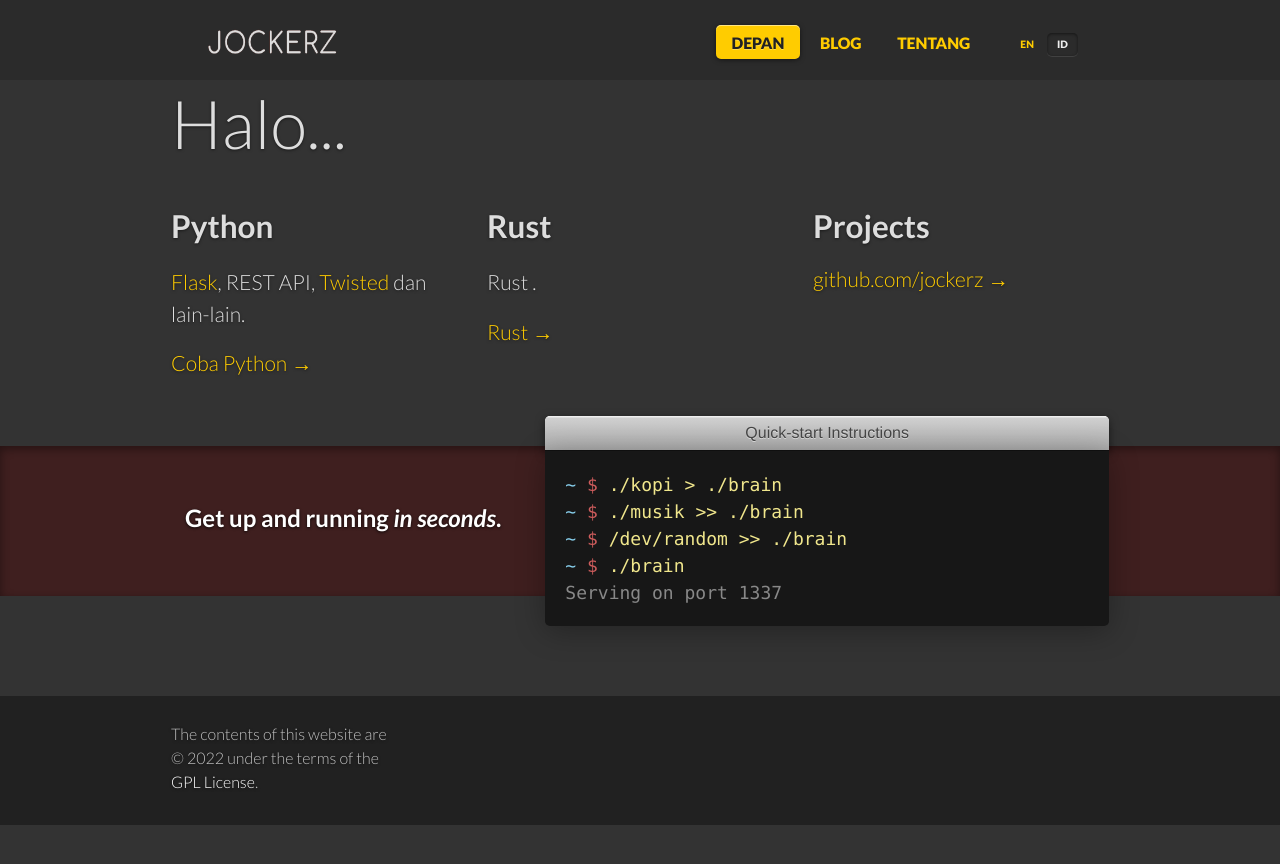
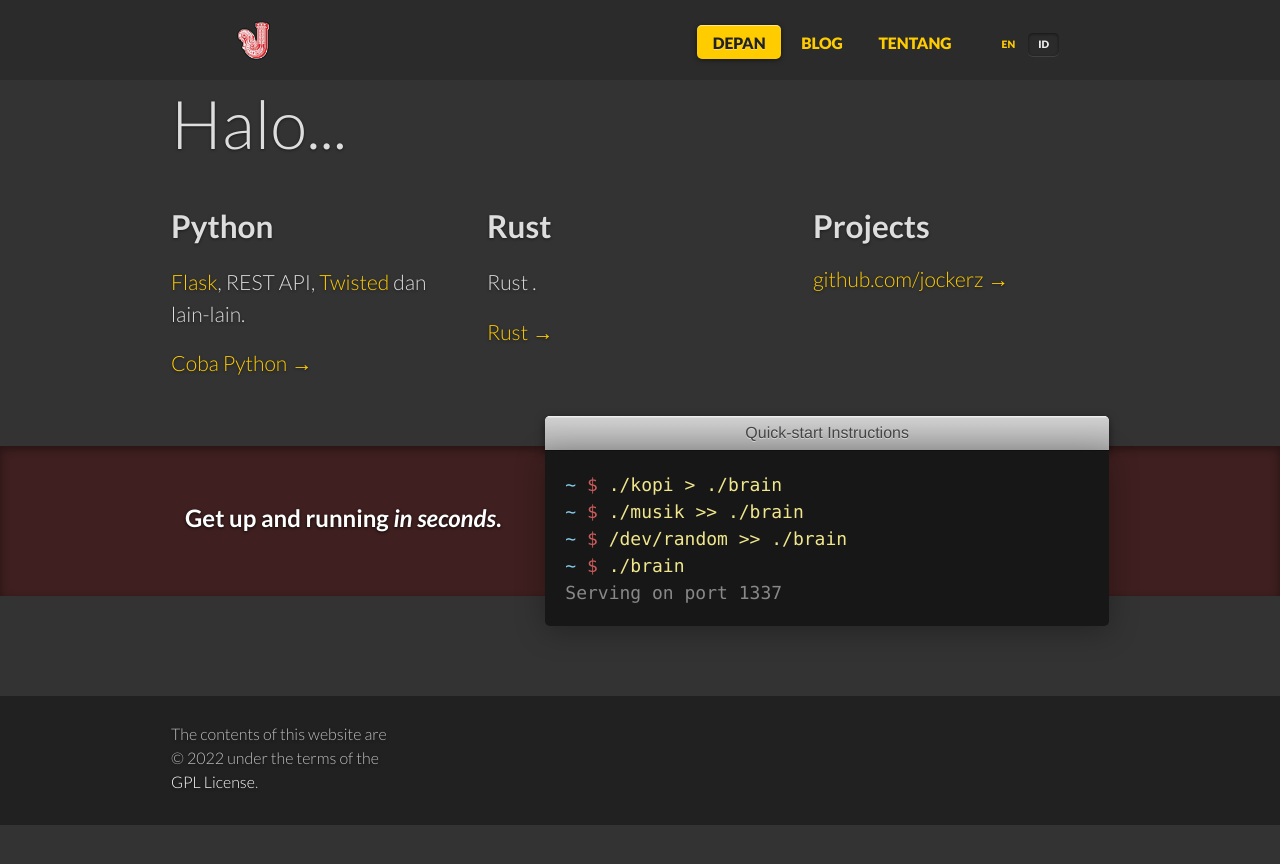
Before and after one commit to jockerz/jockerz.github.io, a Jekyll site: the page built from index.html, in a window 1280 px wide. Shown: the top 864 px of the page. Built offline with Jekyll 4.4.1, drawn with Linux system fonts in a browser that asks for light colours.

Commit message:
update logo and favicon

```diff
--- a/_includes/header.html
+++ b/_includes/header.html
@@ -4,7 +4,7 @@
       <h1>
         <a href="{% if page.url contains '/en/' %}/en{% else %}/{% endif %}" class="logo">
           <span class="sr-only">Jekyll</span>
-          <img src="/img/logo-2x.png" width="140" height="65" alt="Jekyll Logo">
+          <img src="/img/fav.png" width="100%" height="65" alt="Jekyll Logo">
         </a>
       </h1>
     </div>
--- a/_includes/top.html
+++ b/_includes/top.html
@@ -7,7 +7,11 @@
   <title>{% if page.title %}{{ page.title }}{% else %}{{ site.shortname }}{% endif %}</title>
   <link rel="stylesheet" href="//fonts.googleapis.com/css?family=Lato:300,300italic,400,400italic,700,700italic,900">
   <link rel="stylesheet" href="/css/screen.css">
-  <link rel="icon" type="image/png" href="/favicon.png">
+  <link rel="apple-touch-icon" sizes="180x180" href="/apple-touch-icon.png">
+  <link rel="icon" type="image/png" sizes="32x32" href="/favicon-32x32.png">
+  <link rel="icon" type="image/png" sizes="16x16" href="/favicon-16x16.png">
+  <link rel="manifest" href="/site.webmanifest">
+
   <!--[if lt IE 9]>
   <script src="/js/html5shiv.min.js"></script>
   <script src="/js/respond.min.js"></script>
```
Also changed, not shown: android-chrome-192x192.png (added), android-chrome-512x512.png (added), apple-touch-icon.png (added), favicon-16x16.png (added), favicon-32x32.png (added), favicon.ico (added), img/fav.png (added).
